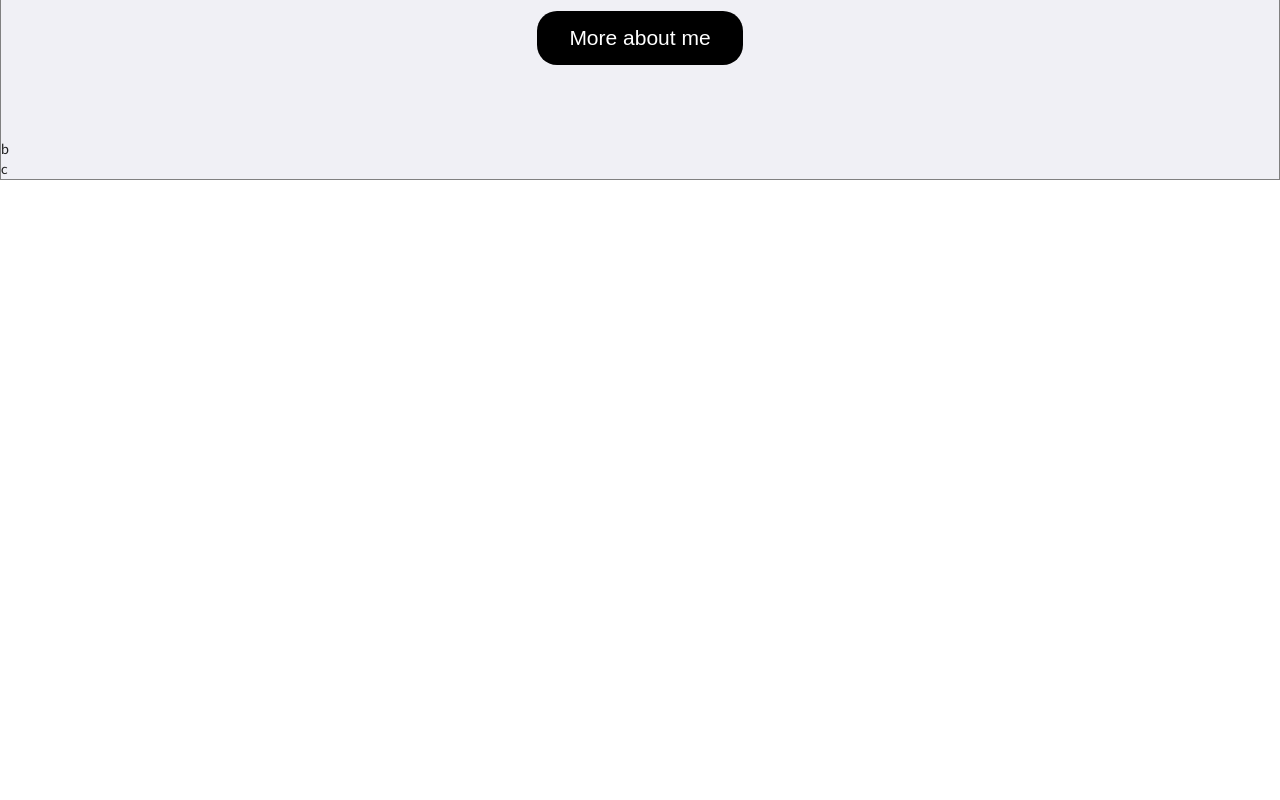
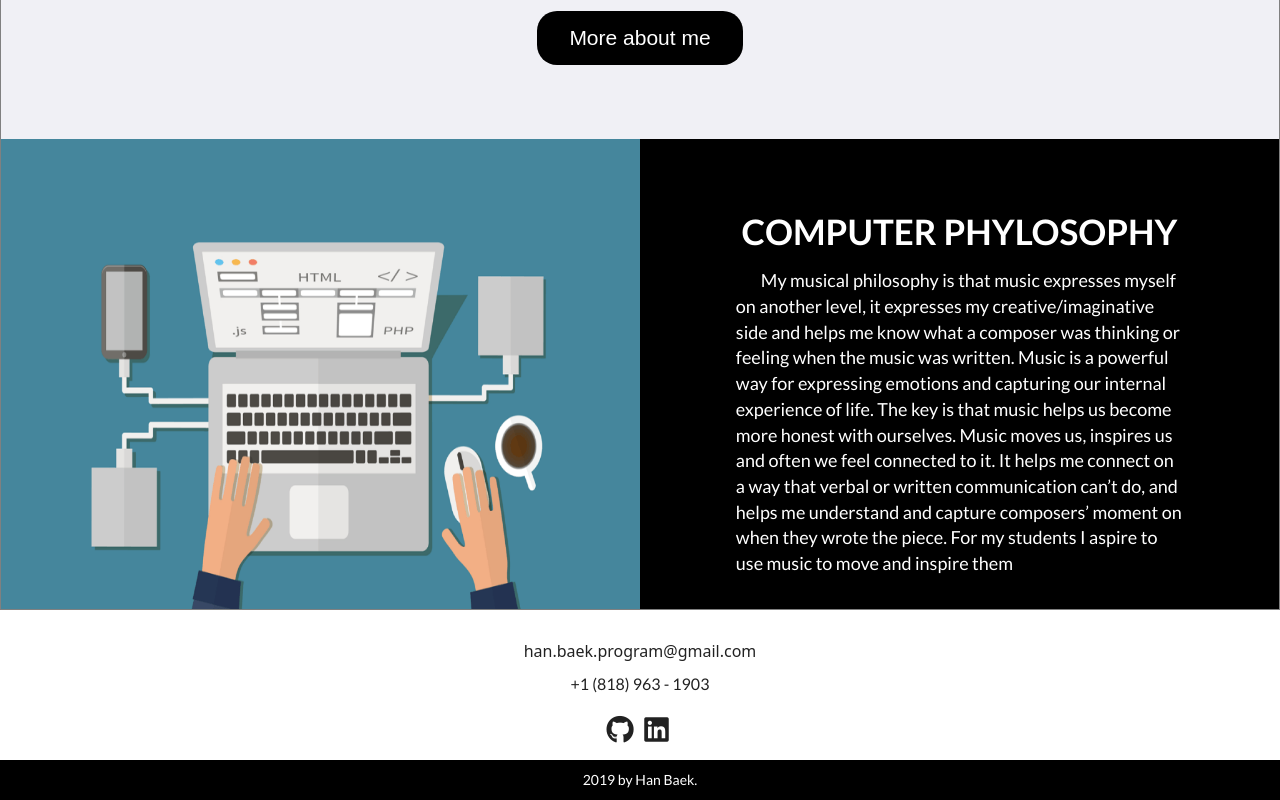
Before and after one commit to bhgs89/Myblog, a React (Create React App) app: page / in a window 1280 px wide. Shown: the part 1209-2009 px from the top of the page. Before the commit the page ends 1389 px from the top, so only its background shows below. Built offline with nearby package versions, Linux system fonts and the light colour scheme.

Commit message:
Complete Mainpage

```diff
--- a/src/components/App.js
+++ b/src/components/App.js
@@ -2,6 +2,7 @@ import React from 'react';
 import { BrowserRouter } from 'react-router-dom';
 import Menu from './Menu';
 import RoutePath from './RoutePath';
+import Footer from './Footer';
 import { ModalProvider } from '../contexts/ModalContext';
 import { ButtonProvider } from '../contexts/ButtonContext';
 
@@ -13,6 +14,7 @@ const App = () => {
           <BrowserRouter>
             <Menu />
             <RoutePath />
+            <Footer />
           </BrowserRouter>
         </div>
       </ButtonProvider>
--- /dev/null
+++ b/src/components/Footer.js
@@ -0,0 +1,65 @@
+import React from 'react';
+import styled from 'styled-components';
+
+// Style
+const FooterContainer = styled.div`
+  position: relative;
+  height: 190px;
+`;
+const ContactInfo = styled.div`
+  text-align: center;
+`;
+const Email = styled.div`
+  font-size: 16px;
+  padding-top: 30px;
+  font-family: system-ui;
+`;
+const Phone = styled.div`
+  font-size: 16px;
+  margin-top: 10px;
+`;
+const ButtonInfo = styled.div`
+  margin-top: 20px;
+`;
+const Icon = styled.i`
+  width: 40px;
+  cursor: pointer;
+`;
+const InlineContent = styled.div`
+  position: absolute;
+  background-color: black;
+  color: white;
+  text-align: center;
+  height: 40px;
+  width: 100%;
+  padding: 10px;
+  bottom: 0px;
+`;
+
+const Footer = () => {
+  return (
+    <FooterContainer>
+      <ContactInfo>
+        <Email>
+          <p>han.baek.program@gmail.com</p>
+        </Email>
+        <Phone>
+          <p>+1 (818) 963 - 1903</p>
+        </Phone>
+        <ButtonInfo>
+          <Icon
+            className="big github icon"
+            onClick={() => window.open('https://github.com/bhgs89')}
+          />
+          <Icon
+            className="big linkedin icon"
+            onClick={() => window.open('https://www.linkedin.com/in/baekhan')}
+          />
+        </ButtonInfo>
+      </ContactInfo>
+      <InlineContent>2019 by Han Baek.</InlineContent>
+    </FooterContainer>
+  );
+};
+
+export default Footer;
--- a/src/components/Menu.js
+++ b/src/components/Menu.js
@@ -14,10 +14,14 @@ const MenuContainer = styled.div`
 const MenuBar = styled.div`
   &.ui.secondary.pointing.menu {
     background-color: #1b1c1d;
-    margin-top: 0px;
+    margin-top: 5px;
     margin-left: 225px;
     margin-right: 225px;
+    padding-bottom: 10px;
+    padding-left: 10px;
+    padding-right: 10px;
     border-width: 2px;
+    border-radius: 10px;
     height: 50px;
     position: fixed;
     display: flex;
@@ -38,7 +42,7 @@ const MenuButton = styled(Link)`
 `;
 const RightMenu = styled.div`
   position: fixed;
-  right: 8.5%;
+  right: 9%;
 
   @media only screen and (max-width: 700px) {
     visibility: hidden;
@@ -50,7 +54,7 @@ const ContactButton = styled.button`
   border: 2px solid white;
   border-radius: 5px
   height: 35px;
-  margin-top: 10px;
+  margin-top: 8px;
   font-family: 'Lato', 'Helvetica Neue', Arial, Helvetica, sans-serif;
   font-weight: bold;
   :hover {
--- /dev/null
+++ b/src/components/mainpage/ContentA.js
@@ -0,0 +1,50 @@
+import React from 'react';
+import styled from 'styled-components';
+
+// Style
+const ContentContainer = styled.div`
+  color: white;
+  background-color: black;
+  padding-top: 70px;
+  padding-bottom: 70px;
+  text-align: center;
+  height: 470px;
+`;
+const Heder = styled.h1`
+  text-transform: uppercase;
+  font-size: 250%;
+`;
+const Phylosophy = styled.div`
+  width: 70%;
+  margin: auto;
+`;
+const PhylosophyContent = styled.p`
+  text-align: left;
+  text-indent: 25px;
+  font-size: 18px;
+`;
+// Style End
+
+const ContentA = () => {
+  return (
+    <ContentContainer>
+      <Heder>Computer Phylosophy</Heder>
+      <Phylosophy>
+        <PhylosophyContent>
+          My musical philosophy is that music expresses myself on another level,
+          it expresses my creative/imaginative side and helps me know what a
+          composer was thinking or feeling when the music was written. Music is
+          a powerful way for expressing emotions and capturing our internal
+          experience of life. The key is that music helps us become more honest
+          with ourselves. Music moves us, inspires us and often we feel
+          connected to it. It helps me connect on a way that verbal or written
+          communication can’t do, and helps me understand and capture composers’
+          moment on when they wrote the piece. For my students I aspire to use
+          music to move and inspire them
+        </PhylosophyContent>
+      </Phylosophy>
+    </ContentContainer>
+  );
+};
+
+export default ContentA;
--- /dev/null
+++ b/src/components/mainpage/ImageContent.js
@@ -0,0 +1,13 @@
+import React from 'react';
+import styled from 'styled-components';
+import computer_img from '../../pics/computer_img.png';
+const Image = styled.img`
+  width: 100%;
+  height: 470px;
+`;
+
+const ImageContent = () => {
+  return <Image src={computer_img} alt="Compuet Science Image" />;
+};
+
+export default ImageContent;
--- a/src/components/mainpage/Intro.js
+++ b/src/components/mainpage/Intro.js
@@ -12,6 +12,7 @@ const IntroContainer = styled.div`
 `;
 const Heder = styled.h1`
   text-decoration: underline;
+  text-transform: uppercase;
   font-size: 250%;
 `;
 const MainContent = styled.p`
@@ -51,7 +52,7 @@ const Intro = () => {
       <MainContent>(Los Angeles / OC based)</MainContent>
       <SubHeader>Objective</SubHeader>
       <MainContent>To make a better life, Be a better programmer</MainContent>
-      <MainContent>From front-end developer to Fullstack developer</MainContent>
+      <MainContent>From front-end developer to fullstack developer</MainContent>
       <SubHeader>Education</SubHeader>
       <MainContent>Computer Science</MainContent>
       <MainContent>California State University, Northridge</MainContent>
--- a/src/components/mainpage/SubContainer.js
+++ b/src/components/mainpage/SubContainer.js
@@ -1,12 +1,19 @@
 import React from 'react';
 import styled from 'styled-components';
 import Intro from './Intro';
+import ImageContent from './ImageContent';
+import ContentA from './ContentA';
 
 // Style
 const SubtextContainer = styled.div`
   display: grid;
   border: 1px solid grey;
   background-color: #f0f0f5;
+`;
+const ContentContainer = styled.div`
+  display: grid;
+  grid-template-columns: 1fr 1fr;
+  height: 470px;
 `;
 // Style End
 
@@ -15,8 +22,10 @@ const SubContainer = () => {
     <div>
       <SubtextContainer>
         <Intro />
-        <div>b</div>
-        <div>c</div>
+        <ContentContainer>
+          <ImageContent />
+          <ContentA />
+        </ContentContainer>
       </SubtextContainer>
     </div>
   );
```
Also changed, not shown: src/pics/computer_img.png (added), 1 other file (tests, documents, lock files or other folders).
